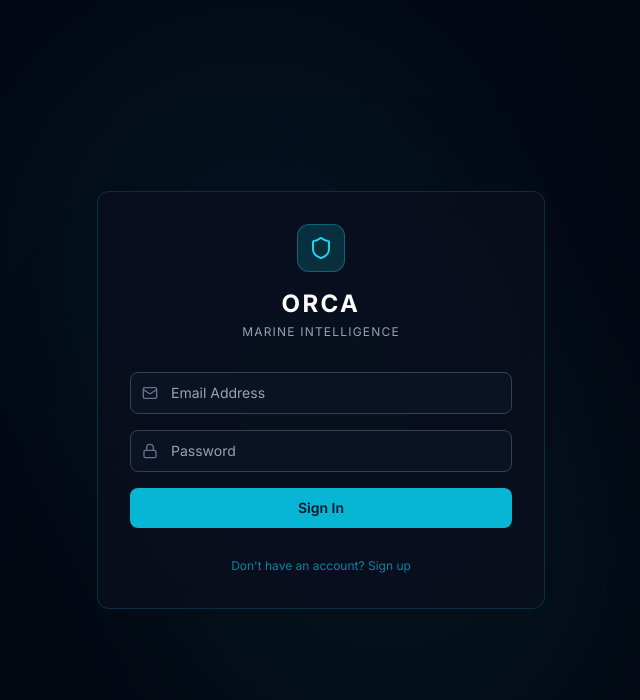
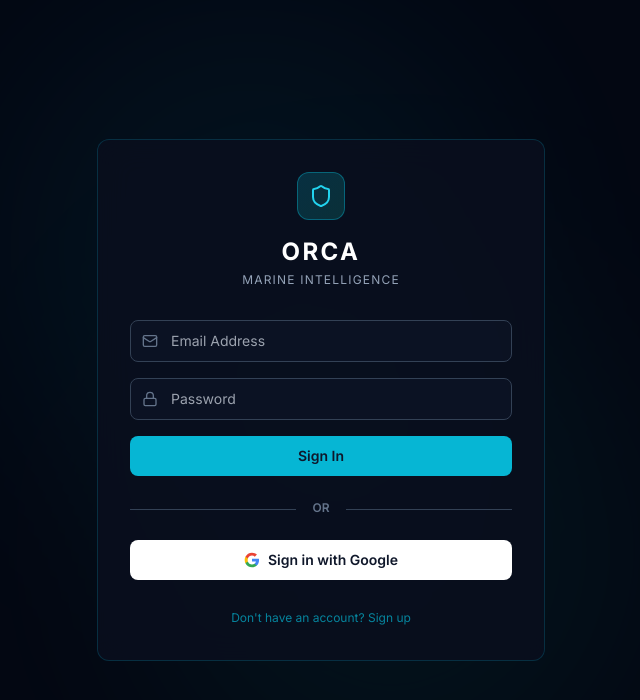
Before and after one commit to Princevish-dev/Marine-ORCA, a Next.js app in the folder frontend/: page /login in a window 1280 px wide. Shown: the top 700 px of the page, without its empty margins (319-959 px from the left). Built offline with nearby package versions, Linux system fonts and the light colour scheme; no server answers.

Commit message:
feat: add Google OAuth login option

```diff
--- a/frontend/src/app/login/page.tsx
+++ b/frontend/src/app/login/page.tsx
@@ -4,6 +4,7 @@
 import { useRouter } from 'next/navigation';
 import { supabase } from '@/lib/supabase';
 import { Shield, Mail, Lock, User, Ship } from 'lucide-react';
+import Link from 'next/link';
 
 export default function LoginPage() {
   const [isLogin, setIsLogin] = useState(true);
@@ -43,6 +44,21 @@
         setIsLogin(true);
         setError('Signup successful! You can now log in.');
       }
+    } catch (err: any) {
+      setError(err.message);
+    } finally {
+      setLoading(false);
+    }
+  };
+
+  const handleGoogleLogin = async () => {
+    setLoading(true);
+    setError('');
+    try {
+      const { error } = await supabase.auth.signInWithOAuth({
+        provider: 'google',
+      });
+      if (error) throw error;
     } catch (err: any) {
       setError(err.message);
     } finally {
@@ -141,6 +157,24 @@
             </button>
           </form>
 
+          <div className="my-6 flex items-center before:mt-0.5 before:flex-1 before:border-t before:border-slate-700 after:mt-0.5 after:flex-1 after:border-t after:border-slate-700">
+            <p className="mx-4 mb-0 text-center text-xs font-semibold text-slate-500 uppercase">OR</p>
+          </div>
+
+          <button
+            onClick={handleGoogleLogin}
+            disabled={loading}
+            className="w-full bg-white hover:bg-slate-50 text-slate-900 font-semibold py-2.5 rounded-lg text-sm transition-colors flex items-center justify-center gap-2"
+          >
+            <svg className="w-4 h-4" viewBox="0 0 24 24">
+              <path d="M22.56 12.25c0-.78-.07-1.53-.2-2.25H12v4.26h5.92c-.26 1.37-1.04 2.53-2.21 3.31v2.77h3.57c2.08-1.92 3.28-4.74 3.28-8.09z" fill="#4285F4"/>
+              <path d="M12 23c2.97 0 5.46-.98 7.28-2.66l-3.57-2.77c-.98.66-2.23 1.06-3.71 1.06-2.86 0-5.29-1.93-6.16-4.53H2.18v2.84C3.99 20.53 7.7 23 12 23z" fill="#34A853"/>
+              <path d="M5.84 14.09c-.22-.66-.35-1.36-.35-2.09s.13-1.43.35-2.09V7.07H2.18C1.43 8.55 1 10.22 1 12s.43 3.45 1.18 4.93l2.85-2.22.81-.62z" fill="#FBBC05"/>
+              <path d="M12 5.38c1.62 0 3.06.56 4.21 1.64l3.15-3.15C17.45 2.09 14.97 1 12 1 7.7 1 3.99 3.47 2.18 7.07l3.66 2.84c.87-2.6 3.3-4.53 6.16-4.53z" fill="#EA4335"/>
+            </svg>
+            Sign in with Google
+          </button>
+
           <div className="mt-6 text-center">
             <button
               onClick={() => {
```
